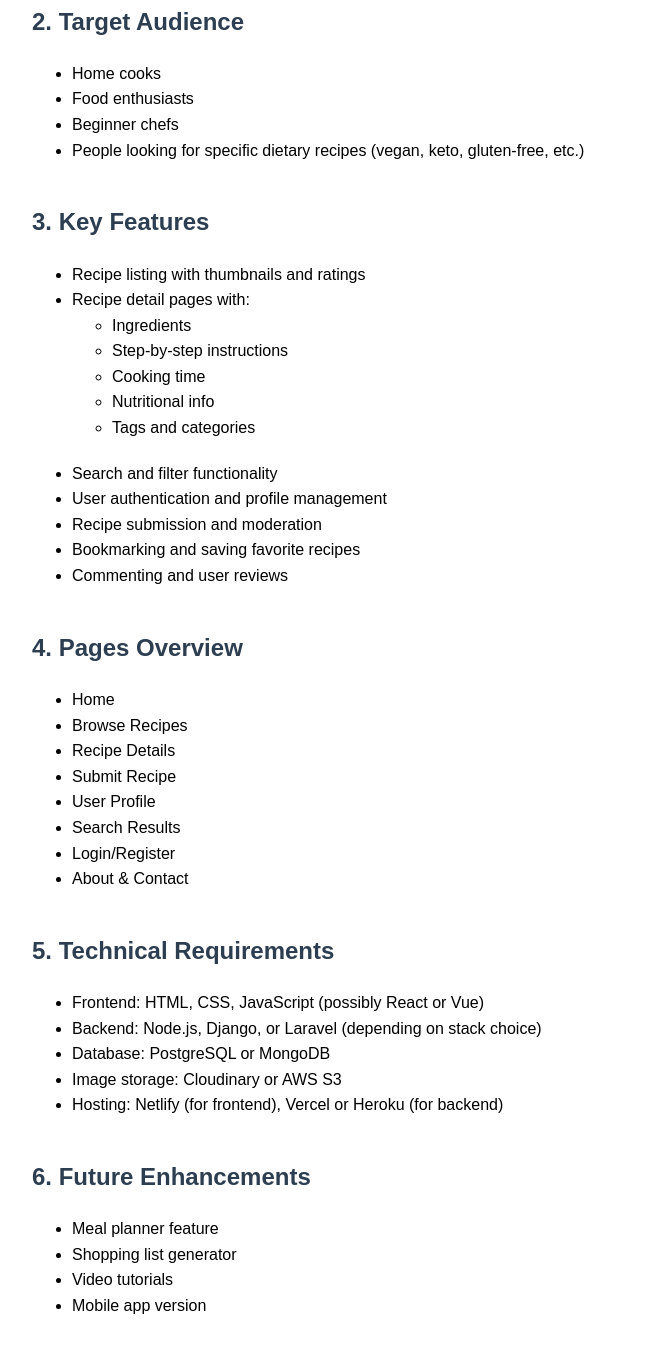
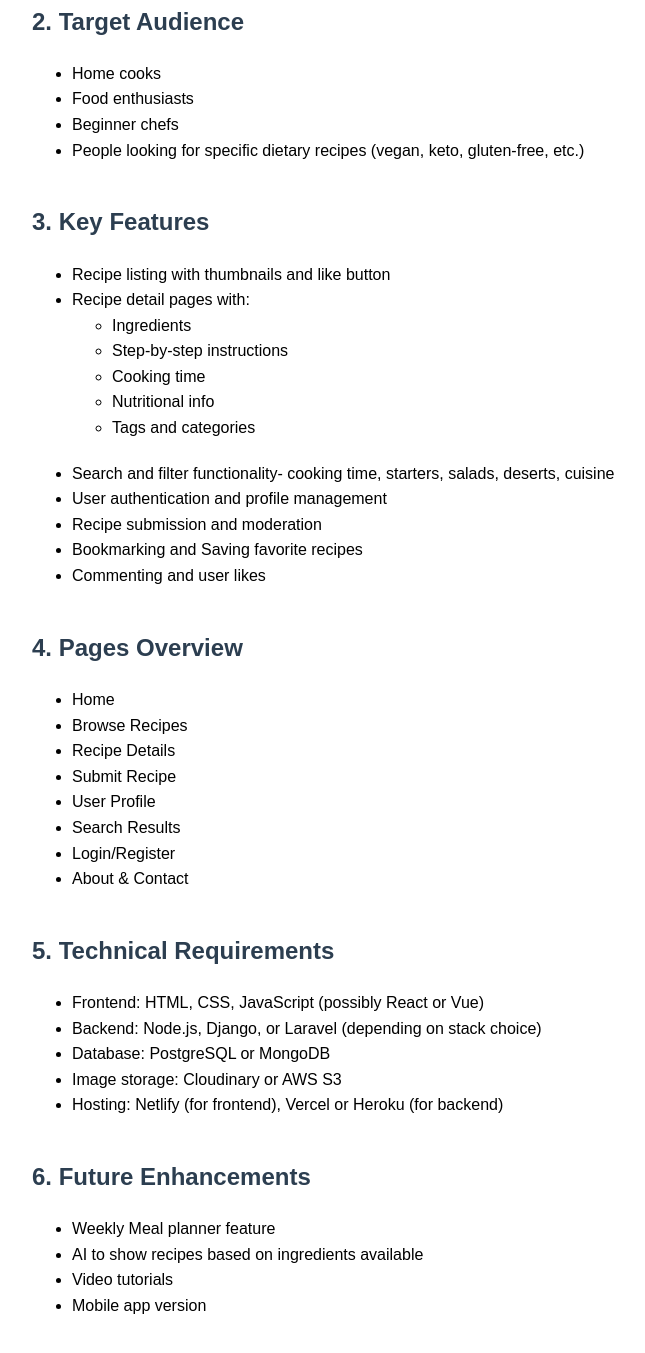
Before and after one commit to cnvdya/hungry-panda-cookbook, a plain HTML site: page design-docs/recipe-design.html in a window 1280 px wide. Shown: the part 261-1614 px from the top of the page, without its empty margins (208-853 px from the left). Drawn offline with Linux system fonts and the light colour scheme.

Commit message:
modified design doc

```diff
--- a/design-docs/recipe-design.html
+++ b/design-docs/recipe-design.html
@@ -44,7 +44,7 @@
   <div class="section">
     <h2>3. Key Features</h2>
     <ul>
-      <li>Recipe listing with thumbnails and ratings</li>
+      <li>Recipe listing with thumbnails and like button</li>
       <li>Recipe detail pages with:
         <ul>
           <li>Ingredients</li>
@@ -54,11 +54,11 @@
           <li>Tags and categories</li>
         </ul>
       </li>
-      <li>Search and filter functionality</li>
+      <li>Search and filter functionality- cooking time, starters, salads, deserts, cuisine </li>
       <li>User authentication and profile management</li>
       <li>Recipe submission and moderation</li>
-      <li>Bookmarking and saving favorite recipes</li>
-      <li>Commenting and user reviews</li>
+      <li>Bookmarking and Saving favorite recipes</li>
+      <li>Commenting and user likes</li>
     </ul>
   </div>
 
@@ -90,8 +90,8 @@
   <div class="section">
     <h2>6. Future Enhancements</h2>
     <ul>
-      <li>Meal planner feature</li>
-      <li>Shopping list generator</li>
+      <li>Weekly Meal planner feature</li>
+      <li>AI to show recipes based on ingredients available</li>
       <li>Video tutorials</li>
       <li>Mobile app version</li>
     </ul>
```
